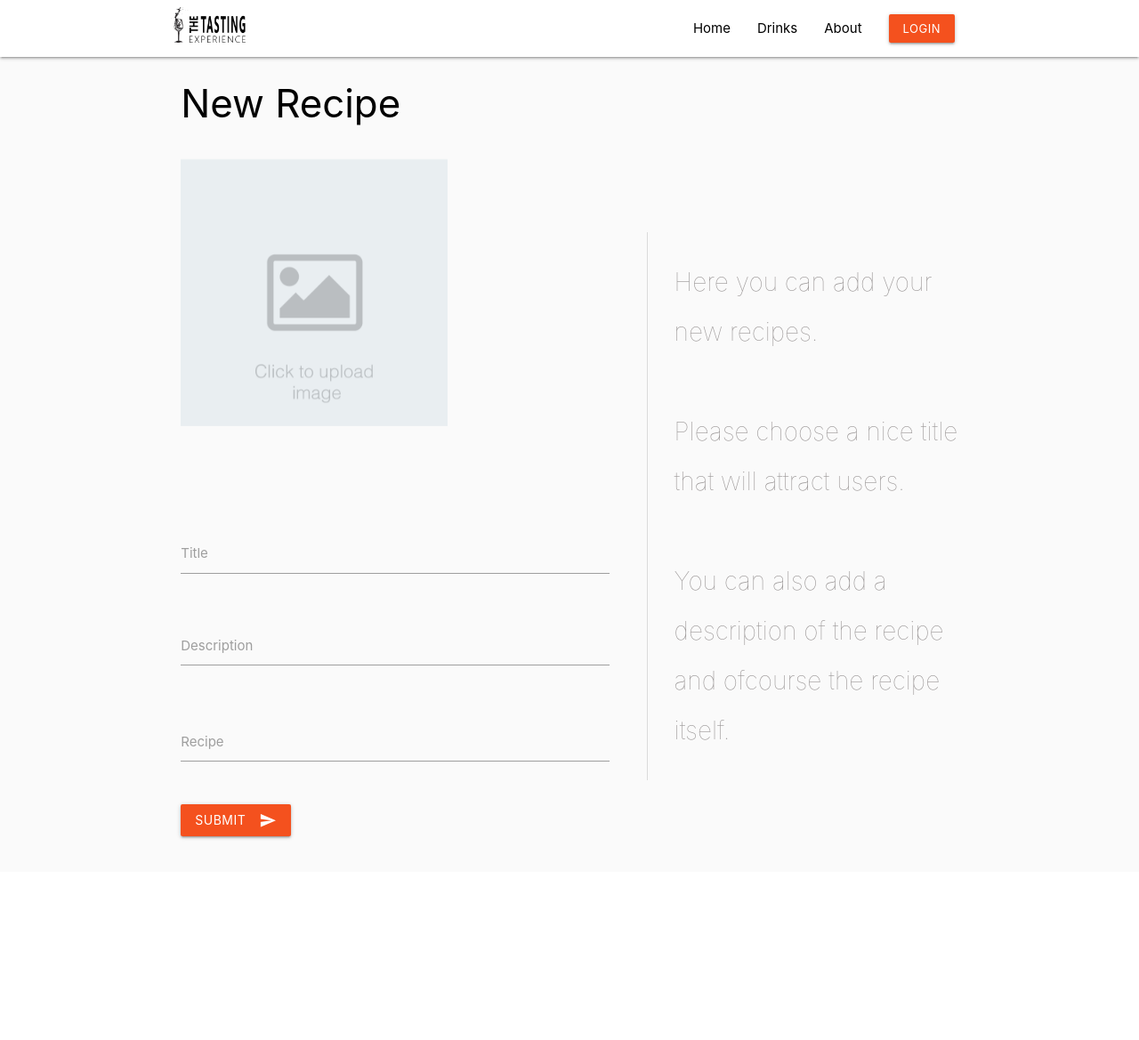
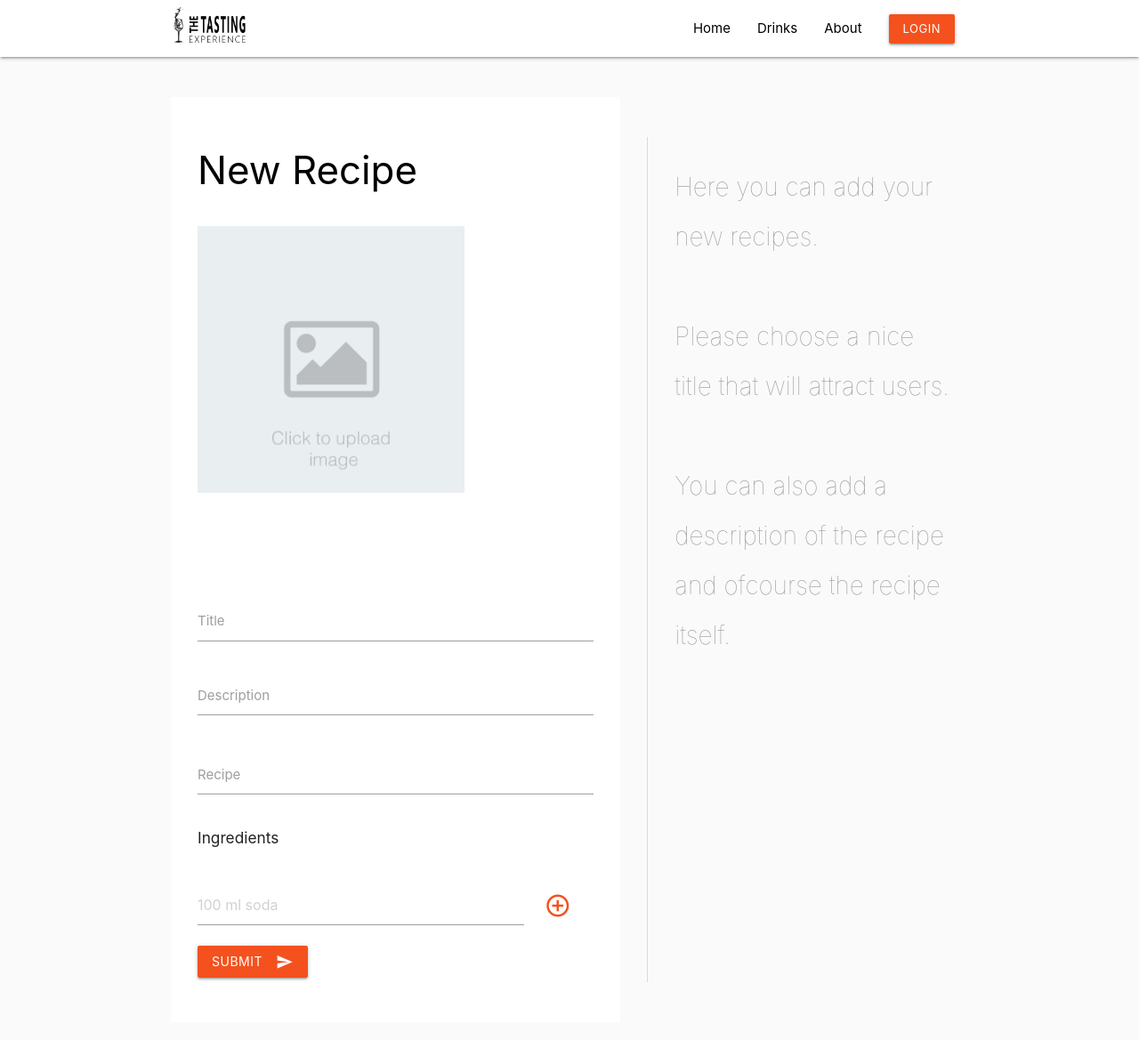
Before and after one commit to Code-Institute-Submissions/ci-3rd-milestone, a Flask app: page /recipe in a window 1280 px wide. Shown: the whole page at 89% size. Before the commit the page ends 944 px from the top, so only its background shows below. Run offline with Flask 2, Linux system fonts and the light colour scheme.

Commit message:
Added ingredients functionality

```diff
--- a/app.py
+++ b/app.py
@@ -271,7 +271,7 @@ def get_recipe_page(recipe_id):
             return render_template('recipe.html', pageTitle='Recipe', navBar=True, logged_in=user_logged_in(),
                                    title=result['title'], description=result['description'], recipe=result['recipe'], views=result['views'],
                                    image_path=result['image_path'], date=result['date_created'].strftime(
-                '%d %b, %Y'), firstname=result['firstname'], lastname=result['lastname'], id=recipe_id)
+                '%d %b, %Y'), firstname=result['firstname'], lastname=result['lastname'], ingredients=result['ingredients'], id=recipe_id)
 
         elif request.method == 'DELETE':
             # Delete recipe
--- a/static/css/styles.css
+++ b/static/css/styles.css
@@ -1,5 +1,5 @@
 body {
-    font-size: 14px;
+    font-size: 16px;
 }
 
 nav {
@@ -235,6 +235,15 @@ nav {
     margin-top: 50px;
 }
 
+.new-recipe-info-container {
+    background-color: white;
+    padding: 2rem !important;
+}
+
+.side-note {
+    margin: 3rem 0;
+}
+
 .side-note p {
     font-weight: 100;
     font-size: 28px;
@@ -388,3 +397,12 @@ nav {
 .recipe-pagination {
     flex-basis: 100%;
 }
+
+.recipe-line {
+    display: flex;
+    align-items: center;
+}
+
+.recipe-line i:hover {
+    cursor: pointer;
+}
--- a/templates/new-recipe.html
+++ b/templates/new-recipe.html
@@ -8,13 +8,13 @@
 <!-- Page content block -->
 {% block content %}
 <div class="container">
-  <div class="row">
-    <div class="col s12 title">
-      <h3>New Recipe</h3>
-    </div>
-  </div>
-  <div class="row valign-wrapper">
-    <div class=" col m12 l7">
+  <div class="row valign-wrapper" style="align-items:unset; margin-top:3rem">
+    <div class="col m12 l7 new-recipe-info-container">
+      <div class="row">
+        <div class="col s12 title">
+          <h3>New Recipe</h3>
+        </div>
+      </div>
       <div class="row">
         <div class="col s12 croppie-container">
           <label class="label-file-input">
@@ -25,22 +25,35 @@
           </label>
         </div>
       </div>
-      <div class="row" style="margin-top:100px">
+      <div class="row" style="margin-top:100px; margin-bottom: 0">
         <div class="input-field col s12">
           <input id="title" type="text" name="title">
           <label for="title">Title</label>
         </div>
       </div>
-      <div class="row">
+      <div class="row" style="margin-bottom: 0">
         <div class="input-field col s12">
           <textarea id="textarea1" class="materialize-textarea" data-length="250" name="description"></textarea>
           <label for="textarea1">Description</label>
         </div>
       </div>
-      <div class="row">
+      <div class="row" style="margin-bottom: 0">
         <div class="input-field col s12">
           <textarea id="textarea2" class="materialize-textarea" data-length="500" name="recipe"></textarea>
           <label for="textarea2">Recipe</label>
+        </div>
+      </div>
+      <div class="row">
+        <div class="col s12">
+          <h6>Ingredients</h6>
+        </div>
+      </div>
+      <div class="row recipe-line" style="margin-bottom: 0">
+        <div class="input-field col s10">
+          <input id="last_name" type="text" class="validate" placeholder="100 ml soda">
+        </div>
+        <div class="col s2"><i class="small material-icons deep-orange-text text-darken-1 right-align"
+            onclick="TE.addRecipeLine(this)">add_circle_outline</i>
         </div>
       </div>
       <div class="row">
```
Also changed, not shown: config2.json (deleted, +0 -8 lines), lib/db.py (+15 -5 lines), static/js/main.js (+47 -2 lines), templates/recipe.html (+7 -0 lines), static/images/upload/recipe-Sat-Apr-27-212831-2019.jpg (added), static/images/upload/recipe-Sat-Apr-27-212927-2019.jpg (added), static/images/upload/recipe-Sat-Apr-27-213033-2019.jpg (added), static/images/upload/recipe-Sat-Apr-27-215434-2019.jpg (added), static/images/upload/recipe-Sat-Apr-27-220059-2019.jpg (added), static/images/upload/recipe-Sat-Apr-27-225108-2019.jpg (added), static/js/app.bundle.js, 1 other file.
